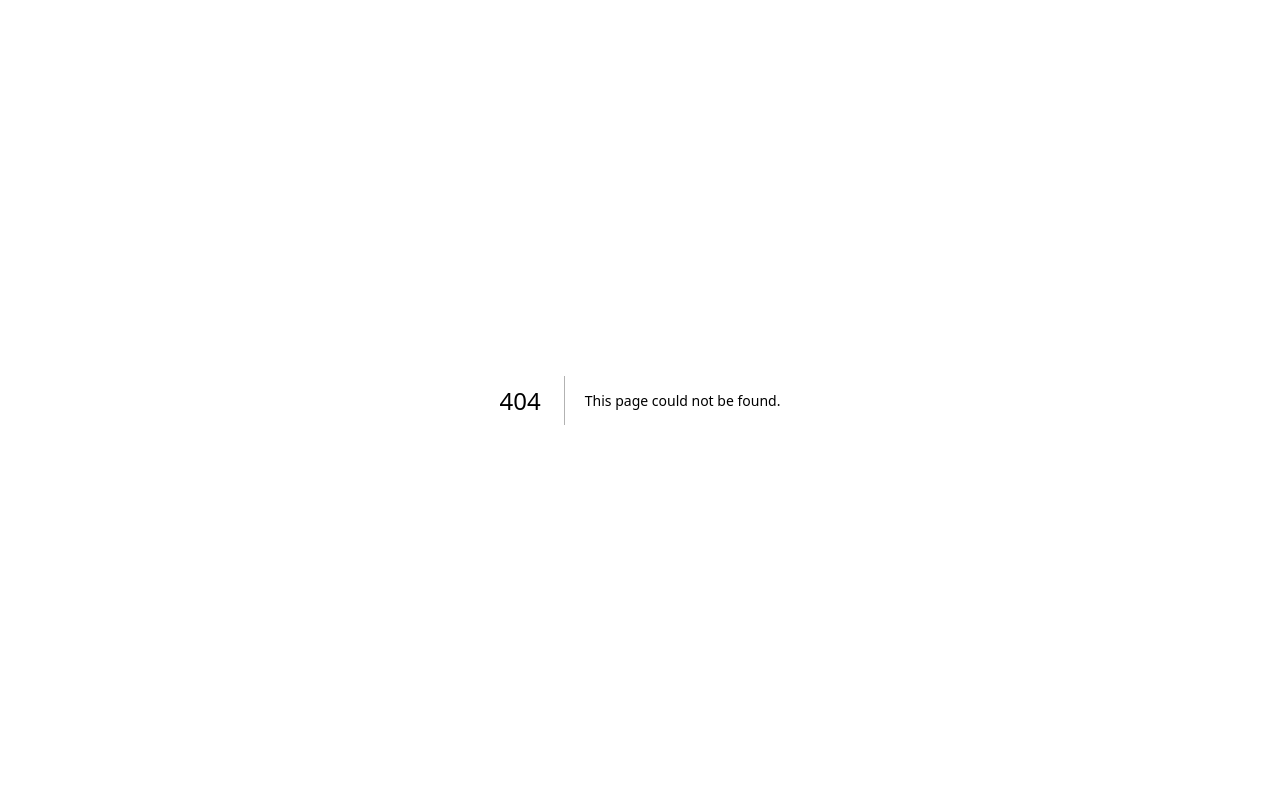
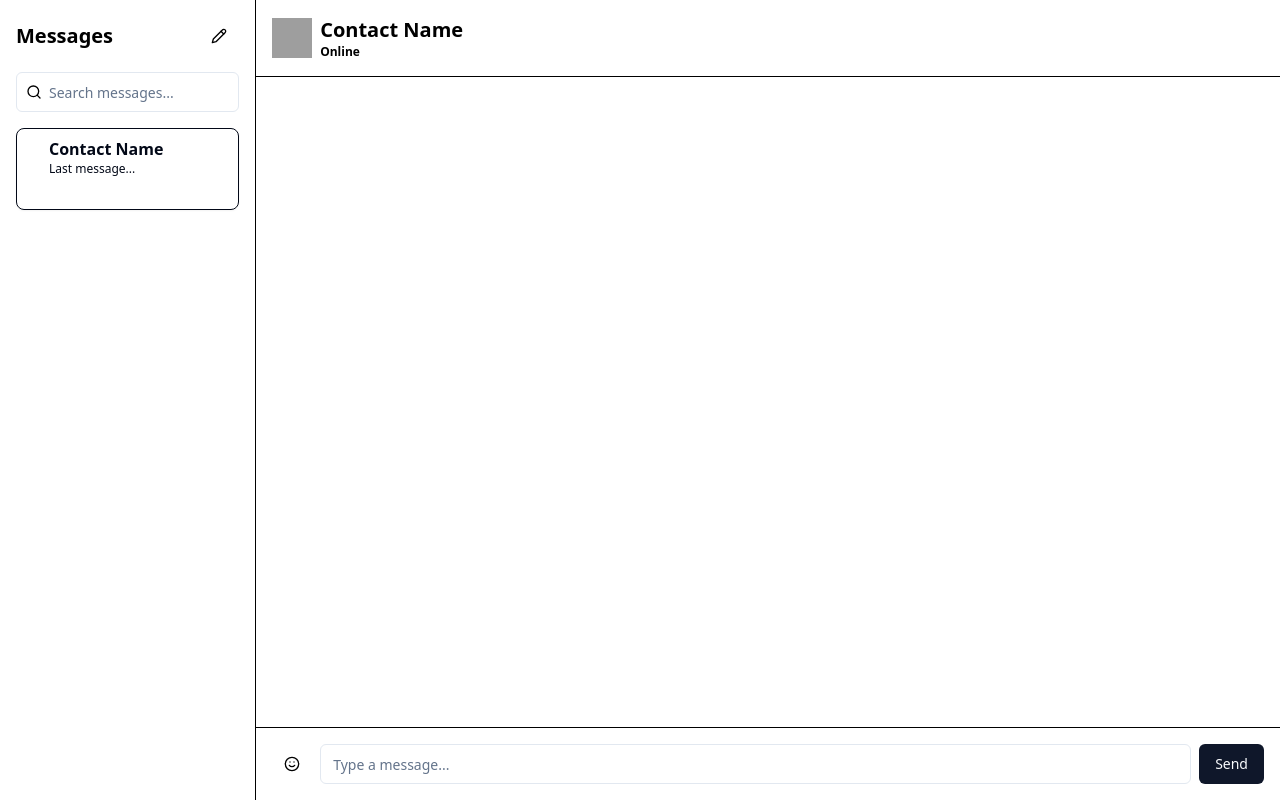
Before and after one commit to hanbeen03/ai_pairprogramming_ecommerce_sample_fe, a Next.js app: page /chat in a window 1280 px wide. Before the commit this address had no page. Built offline with nearby package versions, Linux system fonts and the light colour scheme; grey boxes are pictures that could not be loaded.

Commit message:
add chatbot

```diff
--- /dev/null
+++ b/app/chat/page.tsx
@@ -0,0 +1,12 @@
+'use client';
+import { CsChat } from '@/components/component/cs-chat';
+
+const Page = () => {
+    return (
+        <div>
+            <CsChat />
+        </div>
+    );
+}
+
+export default Page;
--- a/babel.config.js
+++ /dev/null
@@ -1,8 +0,0 @@
-module.exports = {
-    presets: [
-      'next/babel', // Next.js 프로젝트일 경우
-      '@babel/preset-env',
-      '@babel/preset-react',
-      '@babel/preset-typescript'
-    ]
-  };
--- /dev/null
+++ b/components/component/cs-chat.tsx
@@ -0,0 +1,188 @@
+/**
+* This code was generated by v0 by Vercel.
+* @see https://v0.dev/t/LOyl5Wee15h
+* Documentation: https://v0.dev/docs#integrating-generated-code-into-your-nextjs-app
+*/
+import { Button } from "@/components/ui/button"
+import { Input } from "@/components/ui/input"
+import { Card, CardContent } from "@/components/ui/card"
+import { Avatar, AvatarImage, AvatarFallback } from "@/components/ui/avatar"
+
+import { useEffect, useState } from 'react';
+
+export function CsChat() {
+  const [response, setResponse] = useState(null);
+  const [userInput, setUserInput] = useState('');
+  const [waitingForResponse, setWaitingForResponse] = useState(false);
+
+  // const sendMessage = () => {
+  //   if (!userInput) return;
+
+  //   setWaitingForResponse(true);
+
+  //   async function fetchData() {
+  //     const res = await fetch('http://localhost:8000/chat?user_input=${userInput}');
+  //     const newData = await res.json();
+  //     setResponse(newData);
+  //     setWaitingForResponse(false);
+  //   }
+  //   fetchData();
+  //   setWaitingForResponse(true);
+  // }
+  const sendMessage = () => {
+    if (!userInput) return;
+
+    setWaitingForResponse(true);
+
+    async function fetchData() {
+      try {
+        const res = await fetch(`http://localhost:8000/chat?user_input=${encodeURIComponent(userInput)}`);
+        if (!res.ok) {
+          throw new Error(`HTTP error! Status: ${res.status}`);
+        }
+        const newData = await res.json();
+        setResponse(newData);
+      } catch (error) {
+        console.error("Error fetching data:", error);
+      } finally {
+        setWaitingForResponse(false);
+      }
+    }
+
+    fetchData();
+  };
+
+
+  return (
+    <div key="1" className="flex h-screen bg-white dark:bg-zinc-800">
+      <aside className="w-80 border-r dark:border-zinc-700">
+        <div className="p-4 space-y-4">
+          <div className="flex justify-between items-center">
+            <h2 className="text-xl font-bold">Messages</h2>
+            <Button size="icon" variant="ghost">
+              <PencilIcon className="w-6 h-6" />
+            </Button>
+          </div>
+          <div className="relative">
+            <SearchIcon className="absolute left-2.5 top-3 h-4 w-4 text-zinc-500 dark:text-zinc-400" />
+            <Input className="pl-8" placeholder="Search messages..." type="search" />
+            <Button className="absolute right-2.5 top-3" size="icon" variant="ghost" />
+          </div>
+          <div className="space-y-2">
+            <Card className="p-2">
+              <CardContent>
+                <h3 className="font-semibold">Contact Name</h3>
+                <p className="text-xs text-zinc-500 dark:text-zinc-400">Last message...</p>
+              </CardContent>
+            </Card>
+          </div>
+        </div>
+      </aside>
+      <section className="flex flex-col w-full">
+        <header className="border-b dark:border-zinc-700 p-4">
+          <h2 className="text-xl font-bold flex items-center gap-2">
+            <Avatar className="relative overflow-visible w-10 h-10">
+              <span className="absolute right-0 top-0 flex h-3 w-3 rounded-full bg-green-600" />
+              <AvatarImage src="/placeholder-user.jpg" alt="User Avatar" />
+              <AvatarFallback>U</AvatarFallback>
+            </Avatar>
+            <div>
+              Contact Name
+              <span className="text-xs text-green-600 block">Online</span>
+            </div>
+          </h2>
+        </header>
+        <main className="flex-1 overflow-auto p-4">
+          <div className="space-y-4">
+
+            <div className="flex items-end gap-2 justify-end">
+              <div className="rounded-lg bg-blue-500 text-white p-2">
+                <p className="text-sm">{userInput}</p>
+              </div>
+            </div>
+
+            <div className="flex items-end gap-2">
+              <div className="rounded-lg bg-zinc-200 dark:bg-zinc-700 p-2">
+                <p className="text-sm">{waitingForResponse ? "...wait please..." : response}</p>
+              </div>
+            </div>
+
+          </div>
+        </main>
+        <footer className="border-t dark:border-zinc-700 p-4">
+          <div className="flex items-center gap-2">
+            <Button size="icon" variant="ghost">
+              <SmileIcon className="w-6 h-6" />
+            </Button>
+            <Input value={userInput} onChange={(e) => setUserInput(e.target.value)} className="flex-1" placeholder="Type a message..." />
+            <Button onClick={sendMessage}>Send</Button>
+          </div>
+        </footer>
+      </section>
+    </div>
+  )
+}
+
+function PencilIcon(props: React.SVGProps<SVGSVGElement>) {
+  return (
+    <svg
+      {...props}
+      xmlns="http://www.w3.org/2000/svg"
+      width="24"
+      height="24"
+      viewBox="0 0 24 24"
+      fill="none"
+      stroke="currentColor"
+      strokeWidth="2"
+      strokeLinecap="round"
+      strokeLinejoin="round"
+    >
+      <path d="M17 3a2.85 2.83 0 1 1 4 4L7.5 20.5 2 22l1.5-5.5Z" />
+      <path d="m15 5 4 4" />
+    </svg>
+  )
+}
+
+
+function SearchIcon(props: React.SVGProps<SVGSVGElement>) {
+  return (
+    <svg
+      {...props}
+      xmlns="http://www.w3.org/2000/svg"
+      width="24"
+      height="24"
+      viewBox="0 0 24 24"
+      fill="none"
+      stroke="currentColor"
+      strokeWidth="2"
+      strokeLinecap="round"
+      strokeLinejoin="round"
+    >
+      <circle cx="11" cy="11" r="8" />
+      <path d="m21 21-4.3-4.3" />
+    </svg>
+  )
+}
+
+
+function SmileIcon(props: React.SVGProps<SVGSVGElement>) {
+  return (
+    <svg
+      {...props}
+      xmlns="http://www.w3.org/2000/svg"
+      width="24"
+      height="24"
+      viewBox="0 0 24 24"
+      fill="none"
+      stroke="currentColor"
+      strokeWidth="2"
+      strokeLinecap="round"
+      strokeLinejoin="round"
+    >
+      <circle cx="12" cy="12" r="10" />
+      <path d="M8 14s1.5 2 4 2 4-2 4-2" />
+      <line x1="9" x2="9.01" y1="9" y2="9" />
+      <line x1="15" x2="15.01" y1="9" y2="9" />
+    </svg>
+  )
+}
--- /dev/null
+++ b/components/ui/avatar.tsx
@@ -0,0 +1,50 @@
+"use client"
+
+import * as React from "react"
+import * as AvatarPrimitive from "@radix-ui/react-avatar"
+
+import { cn } from "@/lib/utils"
+
+const Avatar = React.forwardRef<
+  React.ElementRef<typeof AvatarPrimitive.Root>,
+  React.ComponentPropsWithoutRef<typeof AvatarPrimitive.Root>
+>(({ className, ...props }, ref) => (
+  <AvatarPrimitive.Root
+    ref={ref}
+    className={cn(
+      "relative flex h-10 w-10 shrink-0 overflow-hidden rounded-full",
+      className
+    )}
+    {...props}
+  />
+))
+Avatar.displayName = AvatarPrimitive.Root.displayName
+
+const AvatarImage = React.forwardRef<
+  React.ElementRef<typeof AvatarPrimitive.Image>,
+  React.ComponentPropsWithoutRef<typeof AvatarPrimitive.Image>
+>(({ className, ...props }, ref) => (
+  <AvatarPrimitive.Image
+    ref={ref}
+    className={cn("aspect-square h-full w-full", className)}
+    {...props}
+  />
+))
+AvatarImage.displayName = AvatarPrimitive.Image.displayName
+
+const AvatarFallback = React.forwardRef<
+  React.ElementRef<typeof AvatarPrimitive.Fallback>,
+  React.ComponentPropsWithoutRef<typeof AvatarPrimitive.Fallback>
+>(({ className, ...props }, ref) => (
+  <AvatarPrimitive.Fallback
+    ref={ref}
+    className={cn(
+      "flex h-full w-full items-center justify-center rounded-full bg-muted",
+      className
+    )}
+    {...props}
+  />
+))
+AvatarFallback.displayName = AvatarPrimitive.Fallback.displayName
+
+export { Avatar, AvatarImage, AvatarFallback }
--- /dev/null
+++ b/components/ui/card.tsx
@@ -0,0 +1,79 @@
+import * as React from "react"
+
+import { cn } from "@/lib/utils"
+
+const Card = React.forwardRef<
+  HTMLDivElement,
+  React.HTMLAttributes<HTMLDivElement>
+>(({ className, ...props }, ref) => (
+  <div
+    ref={ref}
+    className={cn(
+      "rounded-lg border bg-card text-card-foreground shadow-sm",
+      className
+    )}
+    {...props}
+  />
+))
+Card.displayName = "Card"
+
+const CardHeader = React.forwardRef<
+  HTMLDivElement,
+  React.HTMLAttributes<HTMLDivElement>
+>(({ className, ...props }, ref) => (
+  <div
+    ref={ref}
+    className={cn("flex flex-col space-y-1.5 p-6", className)}
+    {...props}
+  />
+))
+CardHeader.displayName = "CardHeader"
+
+const CardTitle = React.forwardRef<
+  HTMLParagraphElement,
+  React.HTMLAttributes<HTMLHeadingElement>
+>(({ className, ...props }, ref) => (
+  <h3
+    ref={ref}
+    className={cn(
+      "text-2xl font-semibold leading-none tracking-tight",
+      className
+    )}
+    {...props}
+  />
+))
+CardTitle.displayName = "CardTitle"
+
+const CardDescription = React.forwardRef<
+  HTMLParagraphElement,
+  React.HTMLAttributes<HTMLParagraphElement>
+>(({ className, ...props }, ref) => (
+  <p
+    ref={ref}
+    className={cn("text-sm text-muted-foreground", className)}
+    {...props}
+  />
+))
+CardDescription.displayName = "CardDescription"
+
+const CardContent = React.forwardRef<
+  HTMLDivElement,
+  React.HTMLAttributes<HTMLDivElement>
+>(({ className, ...props }, ref) => (
+  <div ref={ref} className={cn("p-6 pt-0", className)} {...props} />
+))
+CardContent.displayName = "CardContent"
+
+const CardFooter = React.forwardRef<
+  HTMLDivElement,
+  React.HTMLAttributes<HTMLDivElement>
+>(({ className, ...props }, ref) => (
+  <div
+    ref={ref}
+    className={cn("flex items-center p-6 pt-0", className)}
+    {...props}
+  />
+))
+CardFooter.displayName = "CardFooter"
+
+export { Card, CardHeader, CardFooter, CardTitle, CardDescription, CardContent }
```
Also changed, not shown: package.json (+4 -3 lines), tsconfig.json (+21 -6 lines), public/placeholder-avatar.jpg (added), 1 other file (tests, documents, lock files or other folders).
